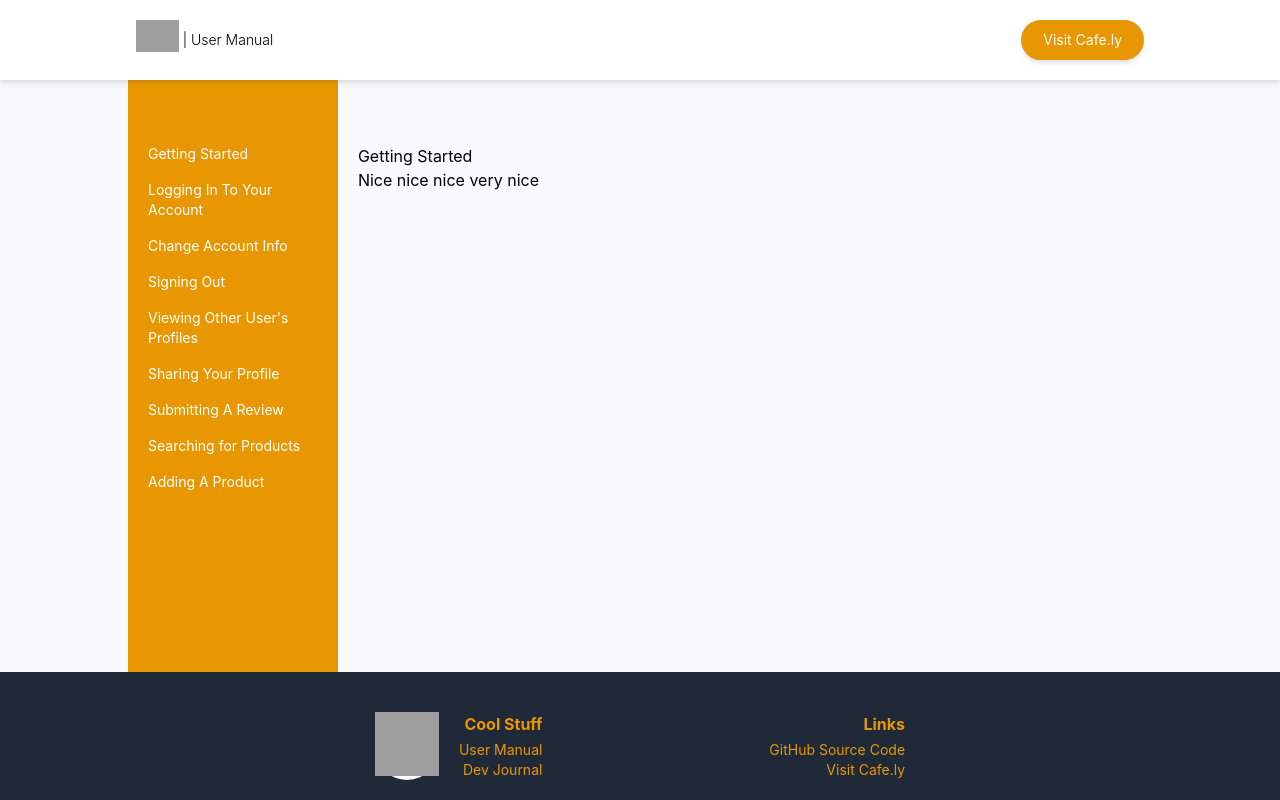
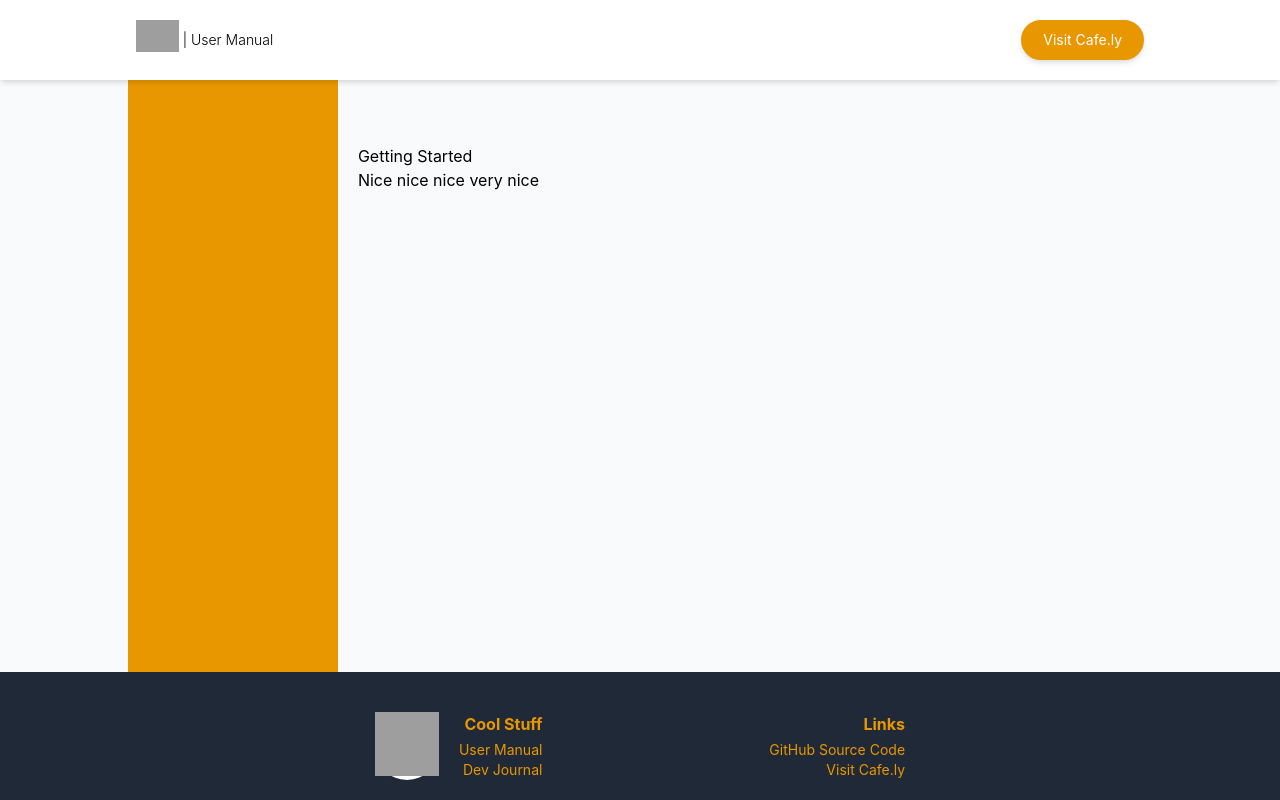
Before and after one commit to seajayrubynose/cafely-manual, a Next.js app: page /manual in a window 1280 px wide. Built offline with nearby package versions, Linux system fonts and the light colour scheme; grey boxes are pictures that could not be loaded.

Commit message:
Wrote some props for SideNav

```diff
--- a/components/SideNav.tsx
+++ b/components/SideNav.tsx
@@ -1,18 +1,32 @@
+import Link from "next/link";
 import React from "react";
 
-const SideNav: React.FC = () => {
+interface SideNavProps {
+  links: [{ slug: string; title: string }];
+}
+
+const SideNav = ({ links }: SideNavProps) => {
   return (
     <div className="bg-primary p-5 pt-16 flex-grow w-64">
       <ul className="text-sm flex flex-col space-y-4 text-white">
-        <li className="hover:text-yellow-300">Getting Started</li>
-        <li className="hover:text-yellow-300">Logging In To Your Account</li>
+        {links &&
+          links.map((link) => {
+            return (
+              <Link href={`/manual/${link.slug}`}>
+                <a>
+                  <li className="hover:text-yellow-300">{link.title}</li>
+                </a>
+              </Link>
+            );
+          })}
+        {/* <li className="hover:text-yellow-300">Logging In To Your Account</li>
         <li className="hover:text-yellow-300">Change Account Info</li>
         <li className="hover:text-yellow-300">Signing Out</li>
         <li className="hover:text-yellow-300">Viewing Other User's Profiles</li>
         <li className="hover:text-yellow-300">Sharing Your Profile</li>
         <li className="hover:text-yellow-300">Submitting A Review</li>
         <li className="hover:text-yellow-300">Searching for Products</li>
-        <li className="hover:text-yellow-300">Adding A Product</li>
+        <li className="hover:text-yellow-300">Adding A Product</li> */}
       </ul>
     </div>
   );
```
